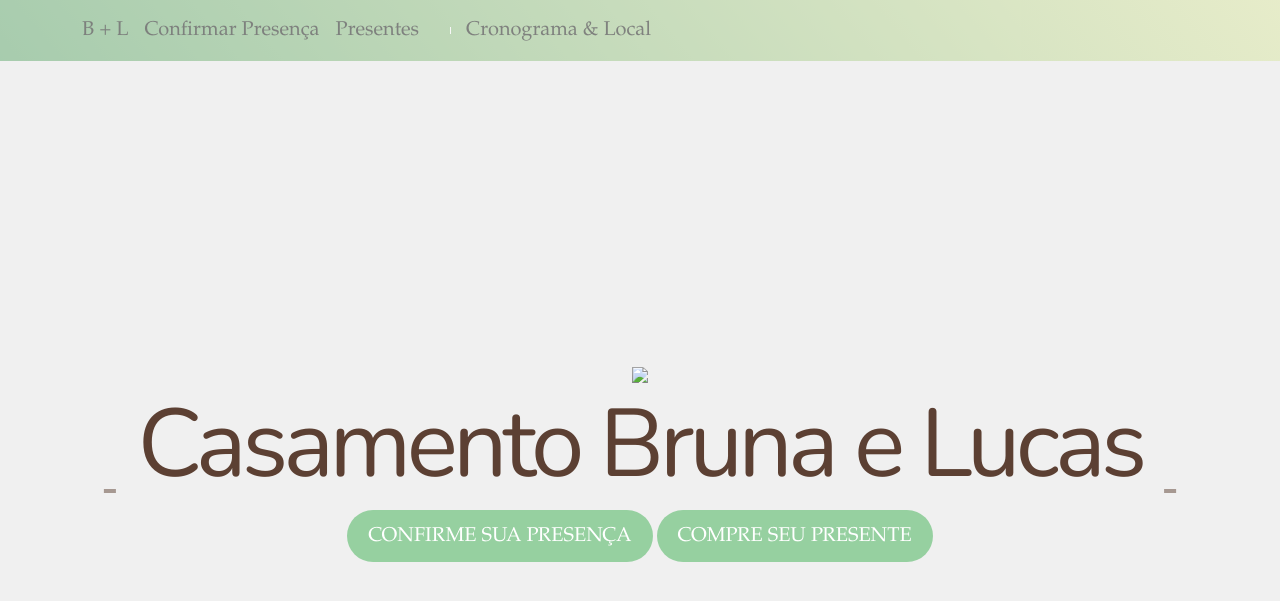
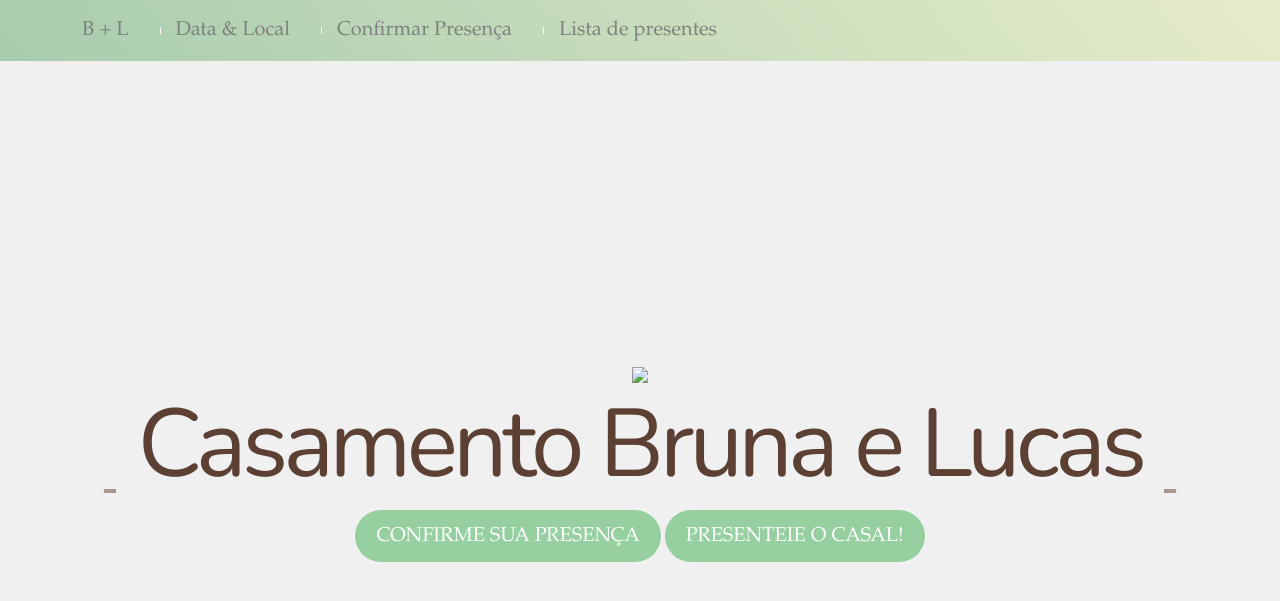
Before and after one commit to raphael-rbbr/wedding_Bruna-Lucas, a Rails app: page / in a window 1280 px wide. Shown: the top 601 px of the page. Run offline with Rails 7, Linux system fonts and the light colour scheme; style sheets or scripts are compiled from the project's sources; some libraries are stand-ins or nearby versions.

Commit message:
stilo ajustado

```diff
--- a/app/views/pages/home.html.erb
+++ b/app/views/pages/home.html.erb
@@ -18,7 +18,7 @@
                   </a>
 
                   <a href="" class="btn btn-lg btn-custom btn-roxo">
-                     COMPRE SEU PRESENTE
+                     Presenteie o casal!
                   </a>
                 </div>
 
--- a/app/views/shared/_navbar.html.erb
+++ b/app/views/shared/_navbar.html.erb
@@ -11,17 +11,23 @@
              <li class="nav-item">
                  <%= link_to "B + L", root_path, class: "navbar-brand"%>
               </li>
+              <li class="nav-item divisor sumir-celular"></li>
+
+              <li class="nav-item quebra-celular">
+               <%= link_to "Data & Local", pages_path, class: "navbar-brand"%>
+              </li>
+
+              <li class="nav-item divisor sumir-celular"></li>
+
               <li class="nav-item">
                 <%= link_to "Confirmar Presença", root_path, class: "navbar-brand"%>
               </li>
-              <li class="nav-item">
-                <%= link_to 'Presentes', root_path, class: "navbar-brand",
-                data: { confirm: "Voce esta sendo direcionado ao site da lista de compras. É isso que deseja?" }%>
-              </li>
+
               <li class="nav-item divisor sumir-celular"></li>
 
-              <li class="nav-item quebra-celular">
-               <%= link_to "Cronograma & Local", pages_path, class: "navbar-brand"%>
+              <li class="nav-item">
+                <%= link_to 'Lista de presentes', root_path, class: "navbar-brand",
+                data: { confirm: "Voce esta sendo direcionado ao site da lista de compras. É isso que deseja?" }%>
               </li>
             </ul>
           </div>
```
